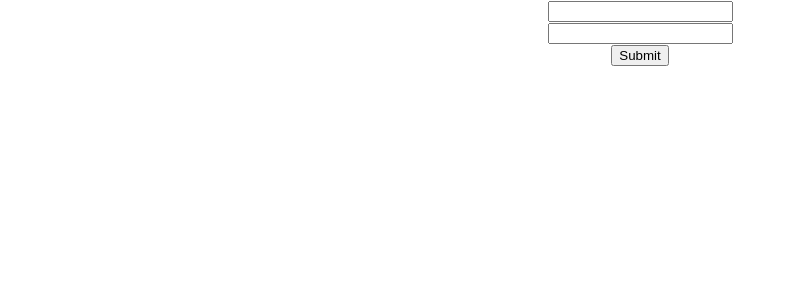
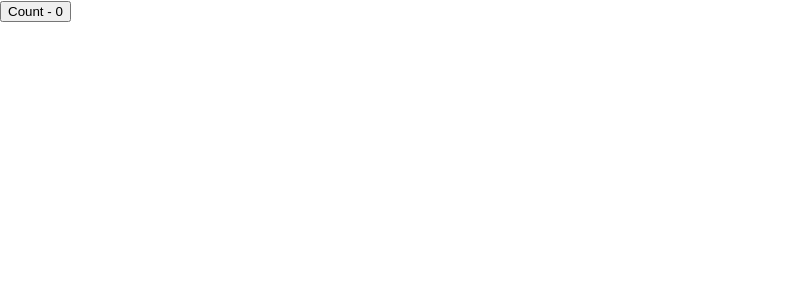
Before and after one commit to SaiManojBotchu/ReactInterview, a React (Create React App) app: page / in a window 1280 px wide. Shown: the top 300 px of the page, without its empty margins (0-796 px from the left). Built offline with nearby package versions, Linux system fonts and the light colour scheme.

Commit message:
error boundaries in react

```diff
--- /dev/null
+++ b/src/02_error_boundary/ErrorBoundary.js
@@ -0,0 +1,26 @@
+import React from 'react';
+
+class ErrorBoundary extends React.Component {
+  constructor(props) {
+    super(props);
+    this.state = { hasError: false };
+  }
+
+  static getDerivedStateFromError(error) {
+    return { hasError: true };
+  }
+
+  componentDidCatch(error, errorInfo) {
+    // You can log the error to an error reporting service
+    console.error('Error caught by boundary:', error, errorInfo);
+  }
+
+  render() {
+    if (this.state.hasError) {
+      return <div>{this.props.msg}</div>;
+    }
+    return this.props.children;
+  }
+}
+
+export default ErrorBoundary;
--- /dev/null
+++ b/src/02_error_boundary/MyComponent.js
@@ -0,0 +1,14 @@
+import { useState } from 'react';
+
+function MyComponent() {
+  const [num, setNum] = useState(0);
+
+  if (num === 5) {
+    // Simulate an error
+    throw new Error('Crashed');
+  }
+
+  return <button onClick={() => setNum(num + 1)}>Count - {num}</button>;
+}
+
+export default MyComponent;
--- a/src/App.js
+++ b/src/App.js
@@ -1,12 +1,18 @@
-import Controlled from './01_controlled_vs_uncontrolled/Controlled';
-import Uncontrolled from './01_controlled_vs_uncontrolled/Uncontrolled';
-import './App.css';
+// import Controlled from './01_controlled_vs_uncontrolled/Controlled';
+// import Uncontrolled from './01_controlled_vs_uncontrolled/Uncontrolled';
+import MyComponent from './02_error_boundary/MyComponent';
+import ErrorBoundary from './02_error_boundary/ErrorBoundary';
 
 function App() {
   return (
     <div className='App'>
-      <Controlled />
-      <Uncontrolled />
+      {/* <Controlled />
+      <Uncontrolled /> */}
+
+      {/* CRA shows error overlay even after using error boundaries in dev */}
+      <ErrorBoundary msg='Something went wrong'>
+        <MyComponent />
+      </ErrorBoundary>
     </div>
   );
 }
--- a/src/index.js
+++ b/src/index.js
@@ -6,9 +6,9 @@ import reportWebVitals from './reportWebVitals';
 
 const root = ReactDOM.createRoot(document.getElementById('root'));
 root.render(
-  <React.StrictMode>
+  // <React.StrictMode>
     <App />
-  </React.StrictMode>
+  // </React.StrictMode>
 );
 
 // If you want to start measuring performance in your app, pass a function
```
